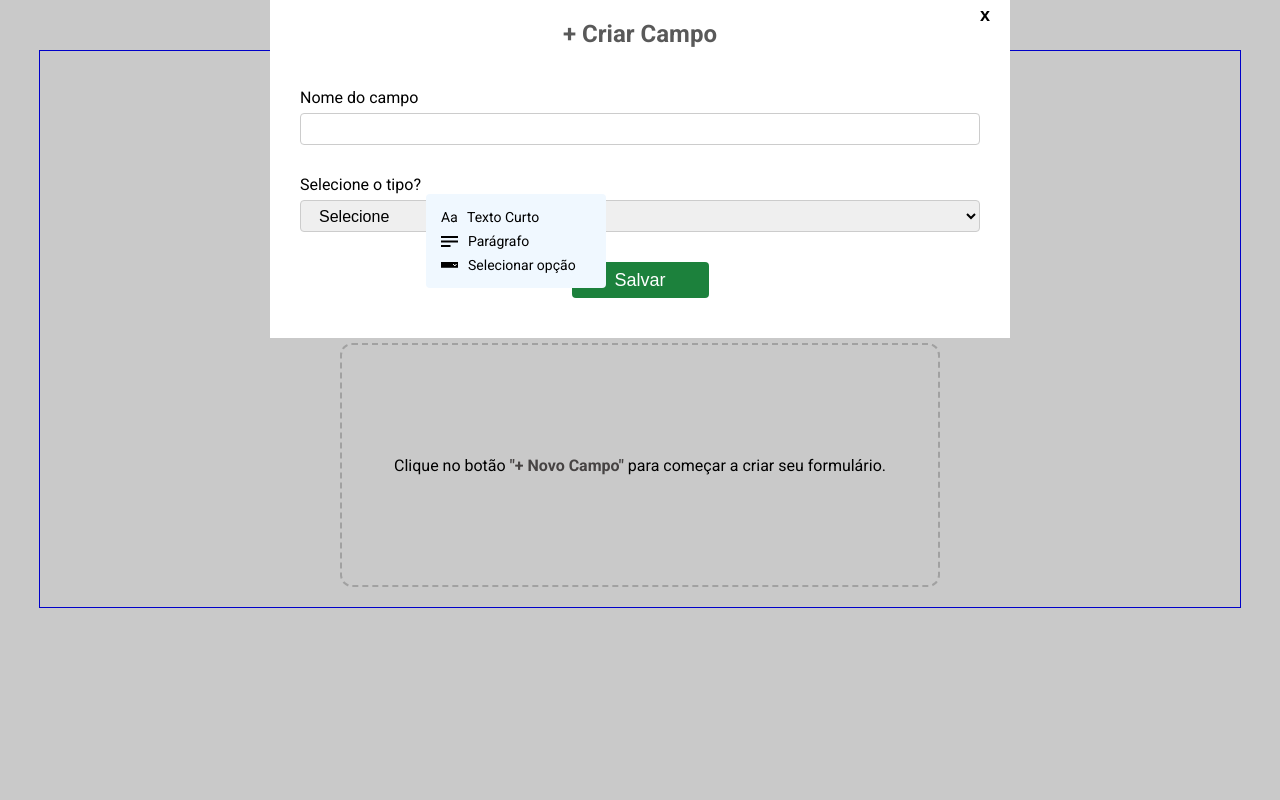
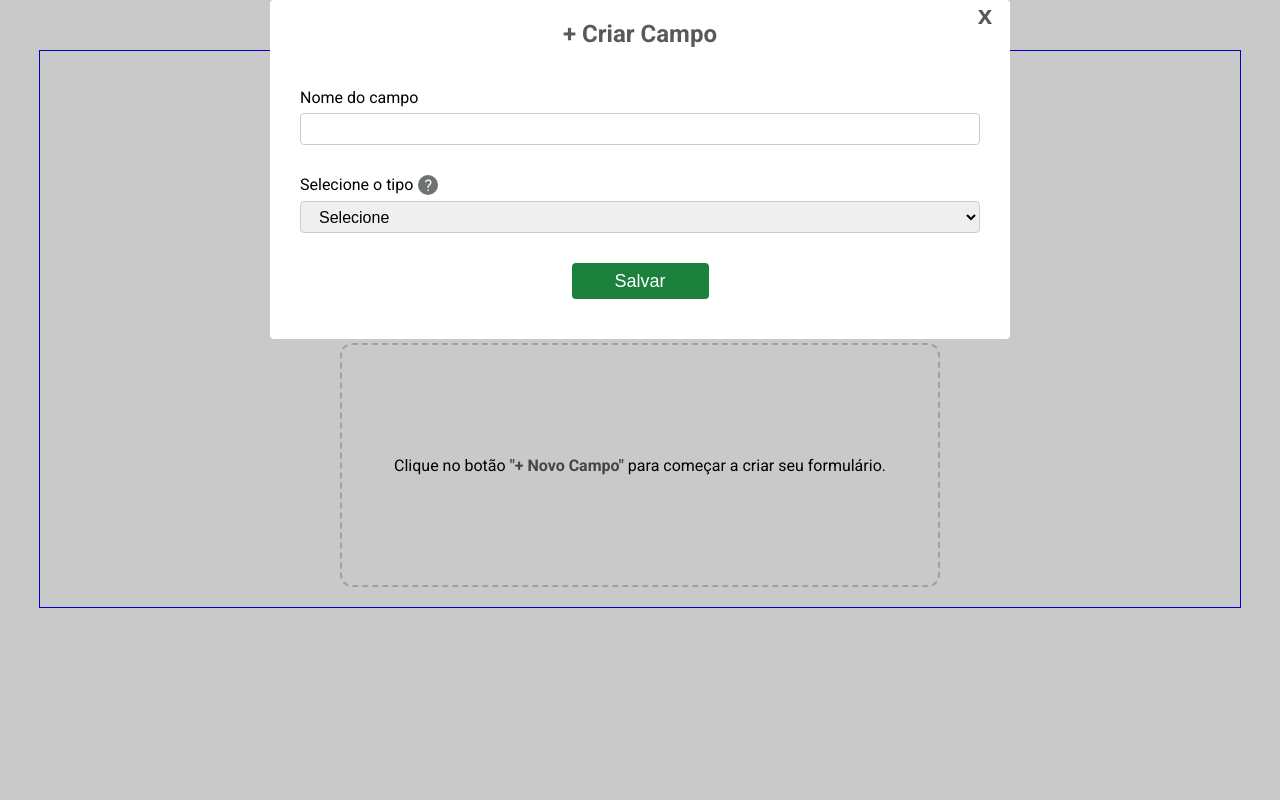
Before and after one commit to Sara01romao/edit-form, a PHP site: page / in a window 1280 px wide. Run offline with PHP 8.4, Linux system fonts and the light colour scheme.

Commit message:
style: layout do info sobre os tipos de campo, modal add

```diff
--- a/index.html
+++ b/index.html
@@ -28,8 +28,7 @@
                 <div class="info-tipo-container">
                     <div class="info-tipo-open">
                         <label for="">Selecione o tipo</label>
-                        <p>?</p>
-                    </div>
+                        <p class="active-intro">?</p>
 
                         <div class="info-tipo" >
                             <p>
@@ -69,6 +68,9 @@
 
 
                         </div>
+                    </div>
+
+
                 </div>
 
                 <select name="tipo" id="tipo-campo">
--- a/style.css
+++ b/style.css
@@ -195,22 +195,25 @@ body{
     width: 100%;
     margin: 0 auto;
     position: relative;
-    padding: 20px;
     background-color: #fff;
     padding: 20px 20px 30px;
+    border-radius: 4px;
 }
 
 .close-modal-add{
     width: 30px;
     height: 30px;
     background-color: #fff;
-    font-size: 18px;
+    font-size: 26px;
     font-weight: bold;
     border: none;
     position: absolute;
     right: 0px;
     top: 0px;
     padding: 0px 10px 10px 10px;
+    color: #595959;
+    cursor: pointer;
+    border-top-right-radius: 4px;
 }
 
 .modal-campo-container h2{
@@ -368,15 +371,30 @@ body{
 }
 
 .info-tipo{
-    background: aliceblue;
+    background:#f9f9f9;
     padding: 15px;
     width: 150px;
     border-radius: 4px;
-    display: flex;
+    display: none;
     flex-direction: column;
     gap: 8px;
     position: absolute;
-    left: 126px;
+    left: 120px;
+    top: 32px;
+    box-shadow: rgba(0, 0, 0, 0.24) 0px 3px 8px;
+    transition: 0.8s ease;
+
+}
+
+.info-tipo::before{
+    content: "";
+    position: absolute;
+    top: -10px;
+    left: 8px;
+    border-left: 8px solid transparent;
+    border-right: 8px solid transparent;
+    border-bottom: 10px solid #d7d7d7;
+    background: rgb(255, 255, 255);
 }
 
 .info-tipo p{
@@ -384,6 +402,24 @@ body{
     display: flex;
     align-items: center;
     gap: 10px;
+}
+
+.active-intro{
+    width: 20px;
+    height: 20px;
+    display: flex;
+    align-items: center;
+    justify-content: center;
+    cursor: pointer;
+    border-radius: 50px;
+    margin-left: 5px;
+    background: #6e7270;
+    color: #fff;
+}
+
+.active-intro:hover ~ .info-tipo{
+    display: flex;
+    transition: 0.8s ease;
 }
 
 
```
Lines whose indentation alone changed are shown as unchanged.
